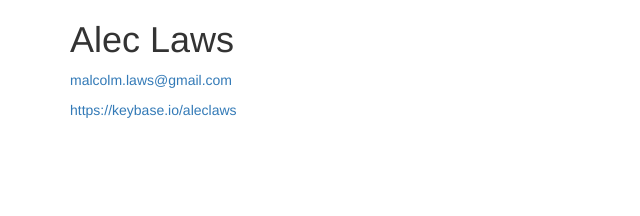
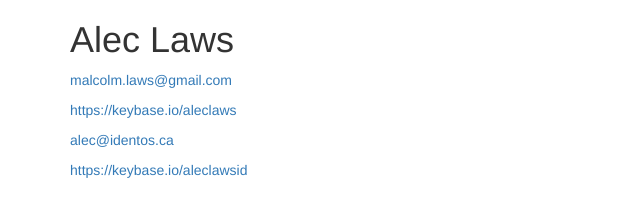
Before and after one commit to aleclaws/aleclaws.github.io, a plain HTML site: page index.html in a window 1280 px wide. Shown: the whole page, without its empty margins (0-640 px from the left). Drawn offline with nearby package versions, Linux system fonts and the light colour scheme.

Commit message:
add identos email

```diff
--- a/index.html
+++ b/index.html
@@ -11,8 +11,14 @@
 <div class="container">
 <body>
   <h1>Alec Laws</h1>
+  <div>
   <p><a href="mailto:malcolm.laws@gmail.com?Subject=Hello Alec" target="_top">malcolm.laws@gmail.com</a></p>
   <p><a href="https://keybase.io/aleclaws">https://keybase.io/aleclaws</a></p>
+  </div>
+  <div>
+  <p><a href="mailto:alec@identos.ca?Subject=Hello Alec" target="_top">alec@identos.ca</a></p>
+  <p><a href="https://keybase.io/aleclawsid">https://keybase.io/aleclawsid</a></p>
+  </div>
 
 
 
```
